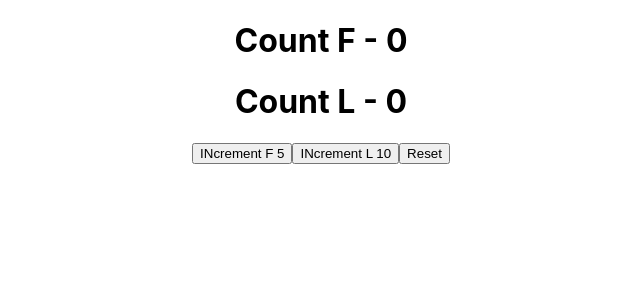
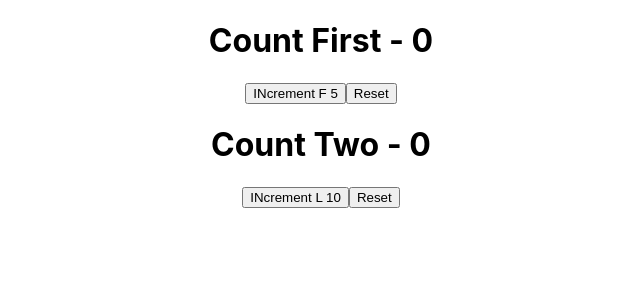
Before and after one commit to sanceth/React-Tutorial, a React (Create React App) app: page / in a window 1280 px wide. Shown: the top 300 px of the page, without its empty margins (319-959 px from the left). Built offline with nearby package versions, Linux system fonts and the light colour scheme.

Commit message:
multiple reducers using useReducerHook

```diff
--- a/src/App.js
+++ b/src/App.js
@@ -39,6 +39,7 @@ import ComponentX from './Hooks/UseContextHook/ComponentX';
 import UseContextHook from './Hooks/UseContextHook/UseContextHook';
 import CounterWithReducer from './Hooks/UseReducerHook/CounterWithReducer';
 import CounterWithReducerObj from './Hooks/UseReducerHook/CounterWithReducerObj';
+import MultipleReducer from './Hooks/UseReducerHook/MultipleReducer';
 
 export const StudentContext = React.createContext()
 export const TeacherContext = React.createContext()
@@ -101,7 +102,8 @@ function App() {
       </StudentContext.Provider> */}
       {/* <UseContextHook/> */}
       {/* <CounterWithReducer /> */}
-      <CounterWithReducerObj />
+      {/* <CounterWithReducerObj /> */}
+      <MultipleReducer />
     </div>
   );
 }
--- /dev/null
+++ b/src/Hooks/UseReducerHook/MultipleReducer.js
@@ -0,0 +1,37 @@
+import React, { useReducer } from 'react'
+const initialState = {
+    fcnt: 0,
+    lcnt: 0
+}
+
+const reducer = (state, action) => {
+    console.log("state", state)
+    console.log("action", action)
+    switch (action.type) {
+        case 'inc':
+            return { ...state,fcnt: state.fcnt + action.val }
+        case 'linc':
+            return { ...state,lcnt: state.lcnt + action.val }
+        case 'reset':
+            return initialState
+    }
+}
+
+function MultipleReducer() {
+    const [count, dispatch] = useReducer(reducer, initialState)
+    const [countTwo, dispatchTwo] = useReducer(reducer, initialState)
+
+    return (
+        <div>
+            <h1>Count First - {count.fcnt}</h1>
+            <button onClick={() => dispatch({ type: 'inc', val: 5 })}>INcrement F 5</button>
+            <button onClick={() => dispatch({ type: 'reset' })}>Reset</button>
+
+            <h1>Count Two  - {countTwo.lcnt}</h1>
+            <button onClick={() => dispatchTwo({ type: 'linc', val: 10 })}>INcrement L 10</button>
+            <button onClick={() => dispatchTwo({ type: 'reset' })}>Reset</button>
+        </div>
+    )
+}
+
+export default MultipleReducer
```
